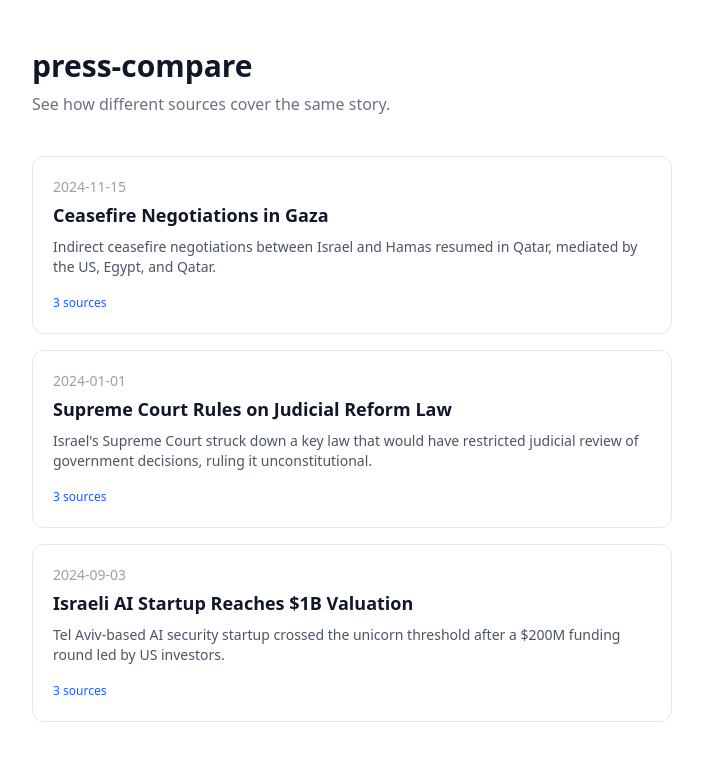
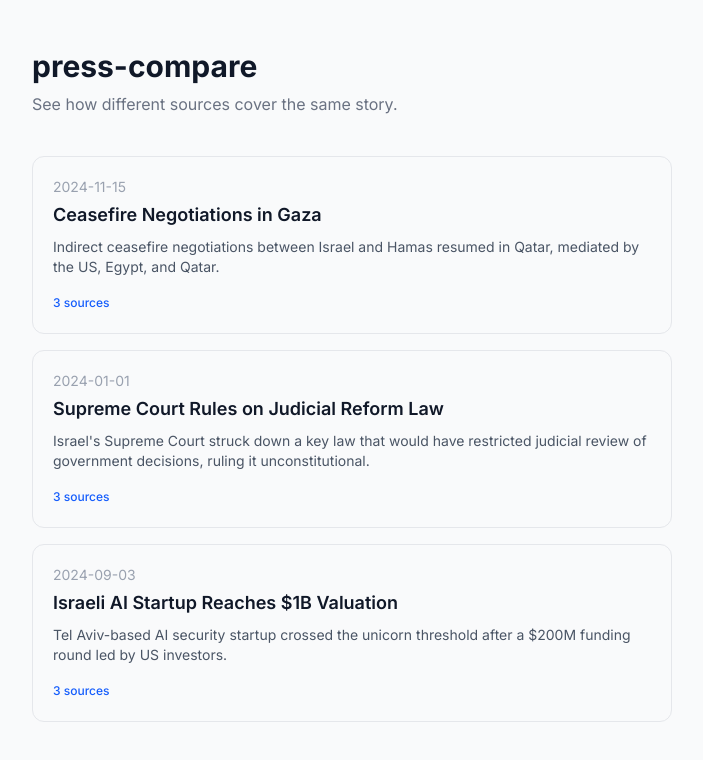
Before and after one commit to omri10007/press-compare-il, a Next.js app: page / in a window 1280 px wide. Shown: the top 760 px of the page, without its empty margins (288-991 px from the left). Built offline with nearby package versions, Linux system fonts and the light colour scheme.

Commit message:
feat: polish root layout with metadata and font

```diff
--- a/app/layout.tsx
+++ b/app/layout.tsx
@@ -1,33 +1,20 @@
-import type { Metadata } from "next";
-import { Geist, Geist_Mono } from "next/font/google";
-import "./globals.css";
+import type { Metadata } from 'next';
+import { Inter } from 'next/font/google';
+import './globals.css';
 
-const geistSans = Geist({
-  variable: "--font-geist-sans",
-  subsets: ["latin"],
-});
-
-const geistMono = Geist_Mono({
-  variable: "--font-geist-mono",
-  subsets: ["latin"],
-});
+const inter = Inter({ subsets: ['latin'] });
 
 export const metadata: Metadata = {
-  title: "Create Next App",
-  description: "Generated by create next app",
+  title: 'press-compare',
+  description: 'Compare how different news sources cover the same story.',
 };
 
-export default function RootLayout({
-  children,
-}: Readonly<{
-  children: React.ReactNode;
-}>) {
+export default function RootLayout({ children }: { children: React.ReactNode }) {
   return (
-    <html
-      lang="en"
-      className={`${geistSans.variable} ${geistMono.variable} h-full antialiased`}
-    >
-      <body className="min-h-full flex flex-col">{children}</body>
+    <html lang="en">
+      <body className={`${inter.className} bg-gray-50 text-gray-900 min-h-screen`}>
+        {children}
+      </body>
     </html>
   );
 }
```
